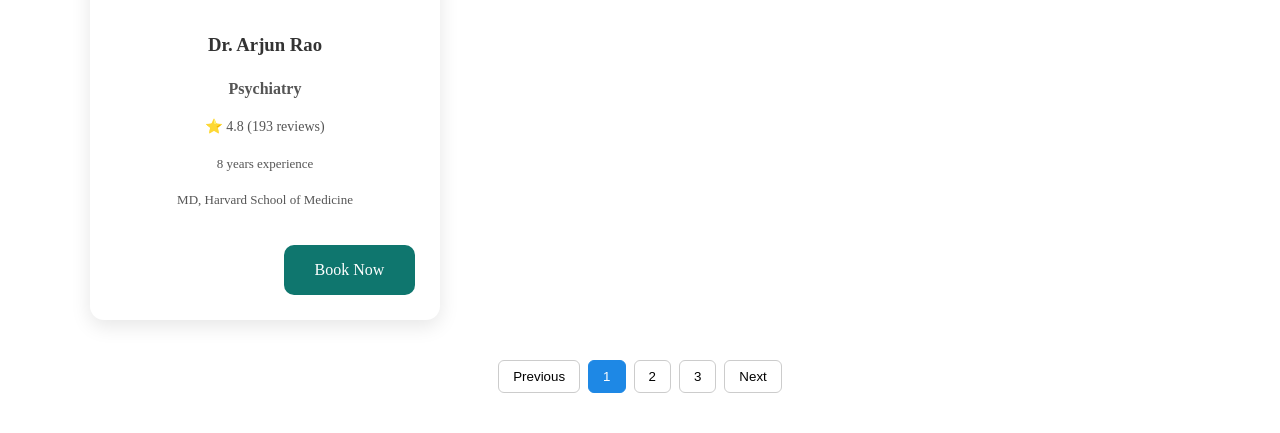
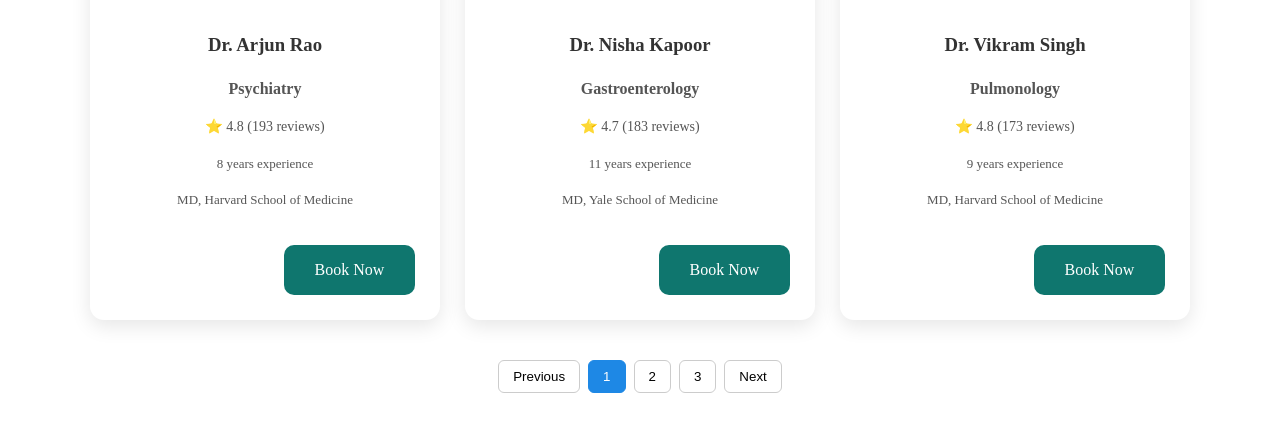
Before and after one commit to Yesaswi33/AWS-Capstone-Project-Care_4_U, a Flask app: page /doctors in a window 1280 px wide. Shown: the part 2120-2553 px from the top of the page. Run offline with Flask 3, Linux system fonts and the light colour scheme.

Commit message:
Updated HTML templates for CareSphere Hospitals branding and updated doctor names jh

```diff
--- a/app.py
+++ b/app.py
@@ -143,6 +143,14 @@ def doctor_anika():
 def doctor_arjun():
     return render_template("doctor_arjun.html")
 
+@app.route("/doctor/nisha")
+def doctor_nisha():
+    return render_template("doctor_nisha.html")
+
+@app.route("/doctor/vikram")
+def doctor_vikram():
+    return render_template("doctor_vikram.html")
+
 
 @app.route("/about")
 def about():
--- a/templates/doctors.html
+++ b/templates/doctors.html
@@ -227,6 +227,39 @@
         </div>
     </div>
 
+    <!-- Doctor 11 -->
+    <div class="doctor-card">
+        <img src="https://www.shutterstock.com/image-photo/indian-female-doctor-checking-medical-260nw-2533944323.jpg" alt="">
+        <h3>Dr. Nisha Kapoor</h3>
+        <p class="specialty">Gastroenterology</p>
+
+        <p class="rating">⭐ 4.7 (183 reviews)</p>
+
+        <p class="info">11 years experience</p>
+        <p class="info">MD, Yale School of Medicine</p>
+
+        <div class="card-actions">
+            <a href="/doctor/nisha" class="btn-outline">View Profile</a>
+            <a href="/appointments" class="btn-primary">Book Now</a>
+        </div>
+    </div>
+
+    <!-- Doctor 12 -->
+    <div class="doctor-card">
+        <img src="https://i.pinimg.com/474x/29/3b/b5/293bb5c342dbb64de73e141c92cc6186.jpg" alt="">
+        <h3>Dr. Vikram Singh</h3>
+        <p class="specialty">Pulmonology</p>
+
+        <p class="rating">⭐ 4.8 (173 reviews)</p>
+
+        <p class="info">9 years experience</p>
+        <p class="info">MD, Harvard School of Medicine</p>
+
+        <div class="card-actions">
+            <a href="/doctor/vikram" class="btn-outline">View Profile</a>
+            <a href="/appointments" class="btn-primary">Book Now</a>
+        </div>
+    </div>
 
 </section>
 
```
Also changed, not shown: templates/doctor_nisha.html (added, +35 -0 lines), templates/doctor_vikram.html (added, +35 -0 lines), templates/index.html (+14 -3 lines).
